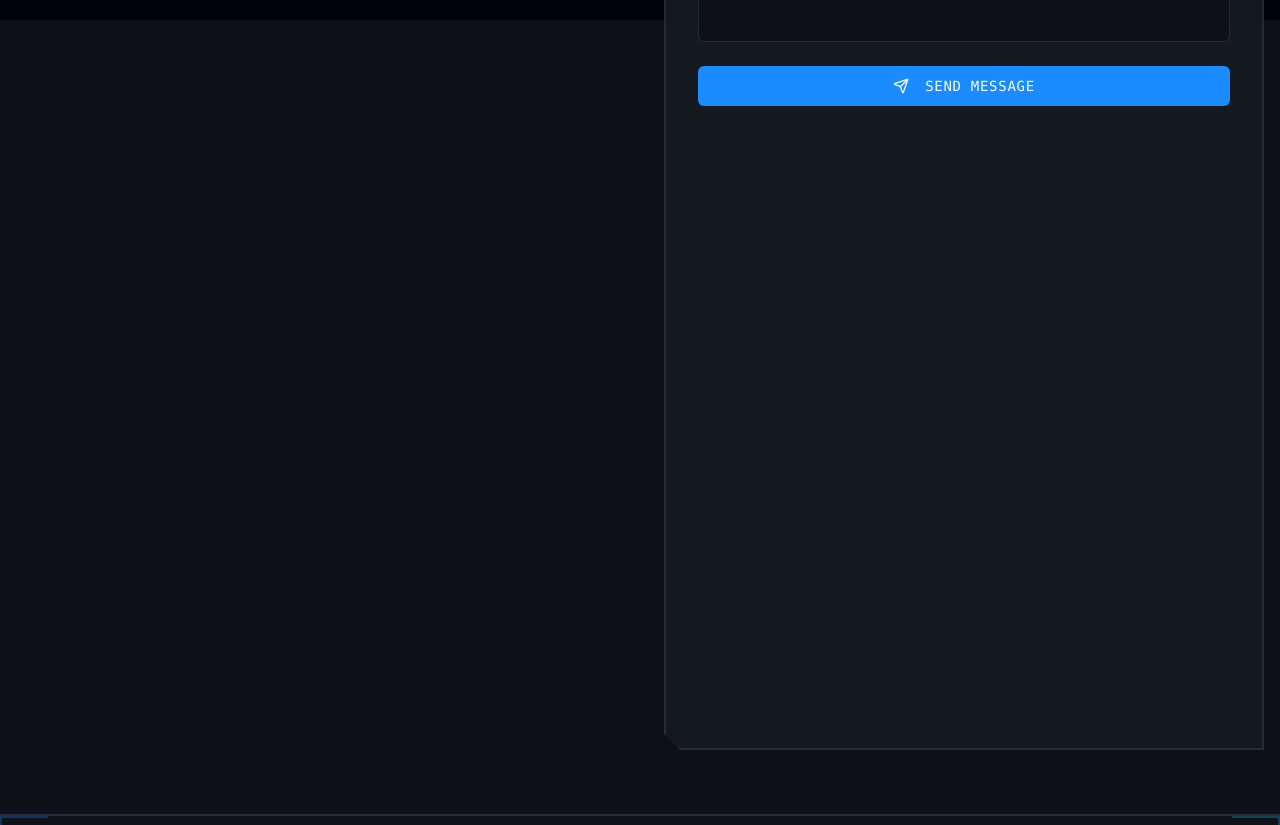
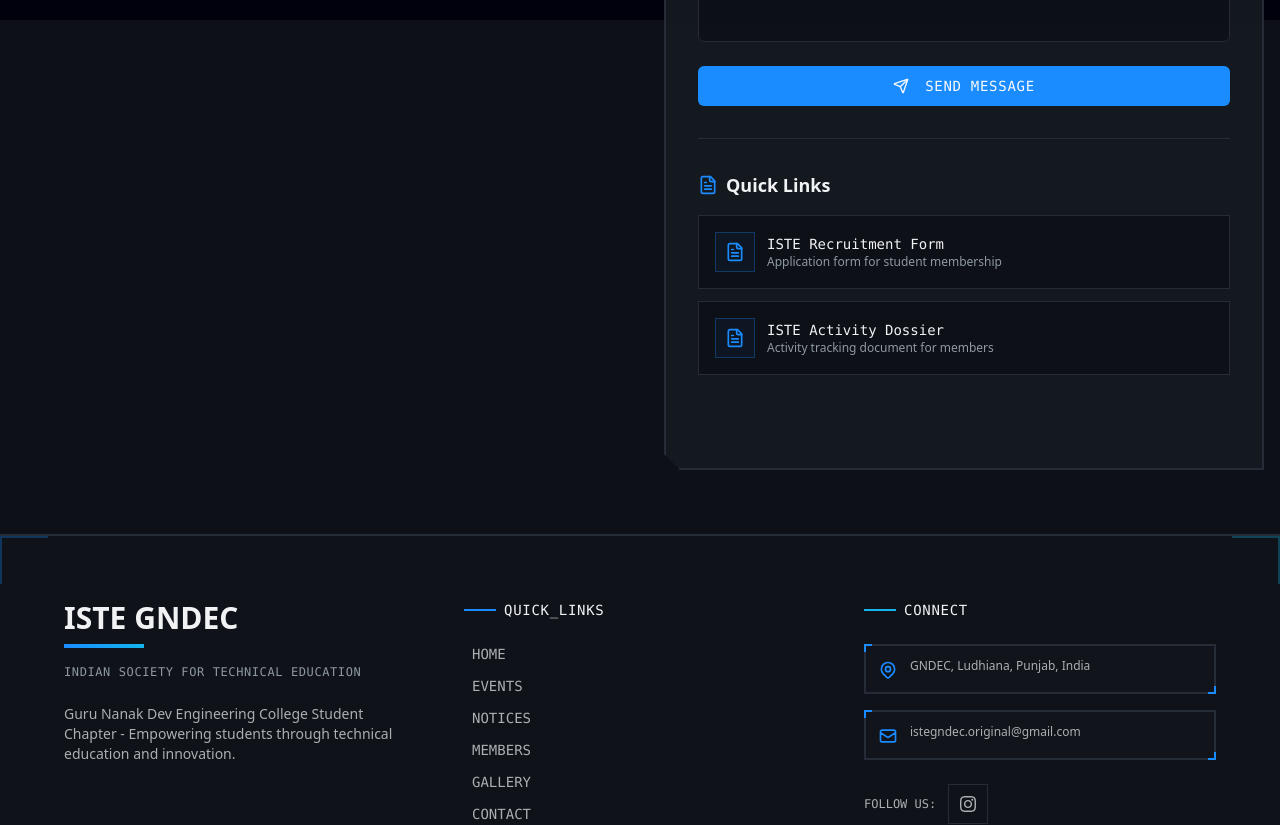
Before and after one commit to Satbir-Singh-42/iste-gndec-nexus-63639, a React (Vite) app: page /contact in a window 1280 px wide. Shown: the part 780-1605 px from the top of the page. Built offline with nearby package versions, Linux system fonts and the light colour scheme; no server answers; the database is empty; the HTML template or start-up script is replaced by a standard one.

Commit message:
Restored to 'ba5089cef6aacbdec6a8bd8167767a24300c75f8'
Replit-Restored-To: ba5089cef6aacbdec6a8bd8167767a24300c75f8

```diff
--- a/src/pages/Contact.tsx
+++ b/src/pages/Contact.tsx
@@ -244,58 +244,11 @@
                   </div>
                 </div>
               ))}
-
-              {/* Quick Links Card */}
-              <div
-                ref={(el) => (contactCardsRef.current[contactInfo.length] = el)}
-                className="tech-card p-6 hover:border-primary/50 transition-all"
-              >
-                <div className="flex items-start gap-4 mb-4">
-                  <div className="w-12 h-12 border-2 border-primary flex items-center justify-center shrink-0">
-                    <FileText className="w-5 h-5 text-primary" />
-                  </div>
-                  <div>
-                    <h3 className="font-bold text-lg mb-1">Quick Links</h3>
-                    <p className="text-muted-foreground text-sm">Download important documents</p>
-                  </div>
-                </div>
-                <div className="space-y-3 ml-16">
-                  <a
-                    href="/ISTE_Recruitment_Form.pdf"
-                    download
-                    className="flex items-center justify-between p-3 bg-background border border-border hover:border-primary/50 transition-all group"
-                  >
-                    <div className="flex items-center gap-2">
-                      <FileText className="w-4 h-4 text-primary" />
-                      <div>
-                        <p className="text-sm font-medium text-foreground">ISTE Recruitment Form</p>
-                        <p className="text-xs text-muted-foreground">Student membership application</p>
-                      </div>
-                    </div>
-                    <Download className="w-4 h-4 text-primary opacity-0 group-hover:opacity-100 transition-opacity" />
-                  </a>
-
-                  <a
-                    href="/ISTE_Dossier.pdf"
-                    download
-                    className="flex items-center justify-between p-3 bg-background border border-border hover:border-primary/50 transition-all group"
-                  >
-                    <div className="flex items-center gap-2">
-                      <FileText className="w-4 h-4 text-primary" />
-                      <div>
-                        <p className="text-sm font-medium text-foreground">ISTE Activity Dossier</p>
-                        <p className="text-xs text-muted-foreground">Activity tracking document</p>
-                      </div>
-                    </div>
-                    <Download className="w-4 h-4 text-primary opacity-0 group-hover:opacity-100 transition-opacity" />
-                  </a>
-                </div>
-              </div>
             </div>
 
             {/* Google Map */}
             <div
-              ref={(el) => (contactCardsRef.current[contactInfo.length + 1] = el)}
+              ref={(el) => (contactCardsRef.current[contactInfo.length] = el)}
               className="tech-card p-6"
             >
               <h3 className="font-bold text-lg mb-4 flex items-center gap-2">
@@ -375,6 +328,49 @@
                 </Button>
               </div>
             </form>
+
+            {/* Quick Links for Documents */}
+            <div className="mt-8 pt-8 border-t border-border">
+              <h3 className="text-lg font-bold mb-4 flex items-center gap-2">
+                <FileText className="w-5 h-5 text-primary" />
+                Quick Links
+              </h3>
+              <div className="space-y-3">
+                <a
+                  href="/ISTE_Recruitment_Form.pdf"
+                  download
+                  className="flex items-center justify-between p-4 bg-background border border-border hover:border-primary/50 transition-all group"
+                >
+                  <div className="flex items-center gap-3">
+                    <div className="w-10 h-10 border border-primary/30 bg-primary/5 flex items-center justify-center group-hover:bg-primary/10 transition-colors">
+                      <FileText className="w-5 h-5 text-primary" />
+                    </div>
+                    <div>
+                      <p className="font-mono text-sm text-foreground">ISTE Recruitment Form</p>
+                      <p className="text-xs text-muted-foreground">Application form for student membership</p>
+                    </div>
+                  </div>
+                  <Download className="w-4 h-4 text-primary opacity-0 group-hover:opacity-100 transition-opacity" />
+                </a>
+
+                <a
+                  href="/ISTE_Dossier.pdf"
+                  download
+                  className="flex items-center justify-between p-4 bg-background border border-border hover:border-primary/50 transition-all group"
+                >
+                  <div className="flex items-center gap-3">
+                    <div className="w-10 h-10 border border-primary/30 bg-primary/5 flex items-center justify-center group-hover:bg-primary/10 transition-colors">
+                      <FileText className="w-5 h-5 text-primary" />
+                    </div>
+                    <div>
+                      <p className="font-mono text-sm text-foreground">ISTE Activity Dossier</p>
+                      <p className="text-xs text-muted-foreground">Activity tracking document for members</p>
+                    </div>
+                  </div>
+                  <Download className="w-4 h-4 text-primary opacity-0 group-hover:opacity-100 transition-opacity" />
+                </a>
+              </div>
+            </div>
           </div>
         </div>
       </main>
```
